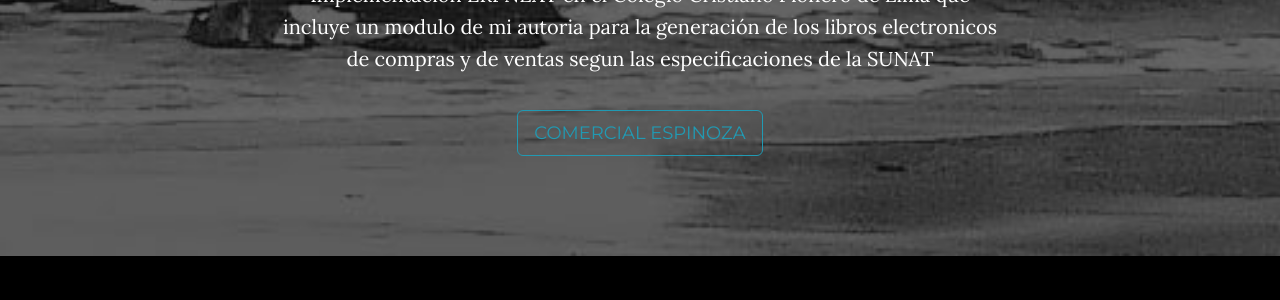
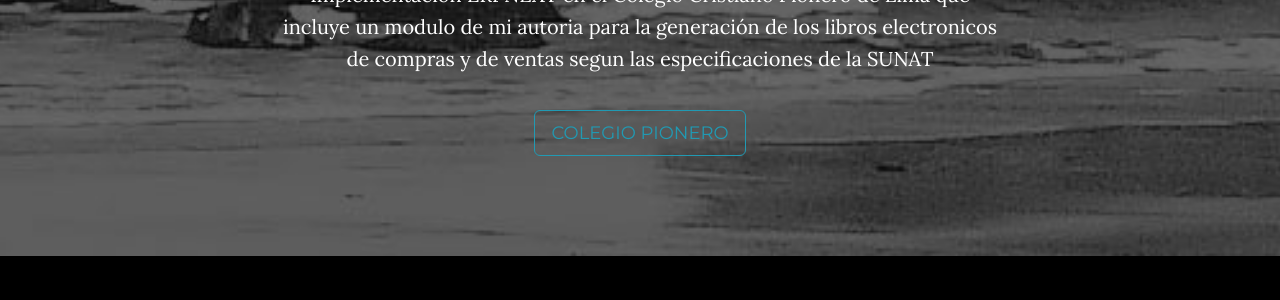
Before and after one commit to seethersan/seethersan.github.io, a Jekyll site: the page built from index.html, in a window 1280 px wide and 900 px high, scrolled down 2297 px. Shown: the part 138-438 px from the top of the window. Built offline with Jekyll 4.4.1, drawn with Linux system fonts in a browser that asks for light colours.

Commit message:
corrigiendo proyecto

```diff
--- a/_includes/projects.html
+++ b/_includes/projects.html
@@ -13,7 +13,7 @@
                     <p>Implementación ERPNEXT en la empresa Zures Inversiones E.I.R.L. modificado para generación de ticket boleta y ticket factura segun las especificaciones de la SUNAT</p>
                     <a href="http://www.comercialespinoza.com" class="btn btn-default btn-lg" target="_blank">Comercial Espinoza</a>
                     <p>Implementación ERPNEXT en el Colegio Cristiano Pionero de Lima que incluye un modulo de mi autoria para la generación de los libros electronicos de compras y de ventas segun las especificaciones de la SUNAT</p>
-                    <a href="http://www.comercialespinoza.com" class="btn btn-default btn-lg" target="_blank">Comercial Espinoza</a>
+                    <a href="http://www.colegiopionero.xyz" class="btn btn-default btn-lg" target="_blank">Colegio Pionero</a>
                 </div>
             </div>
         </div>
```
